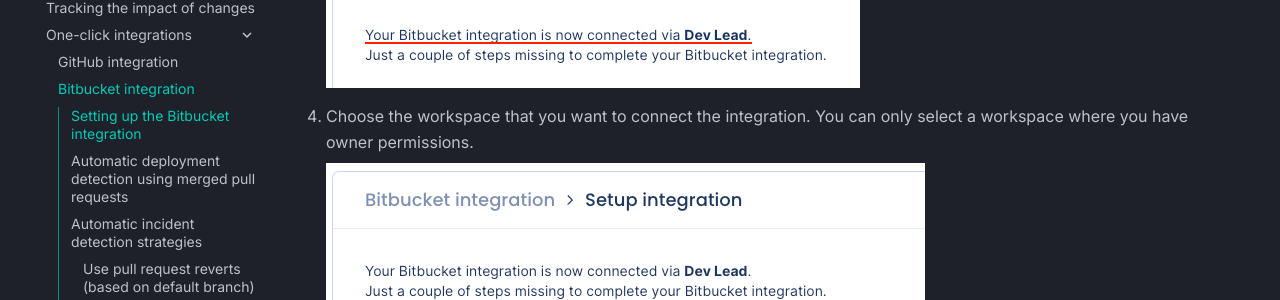
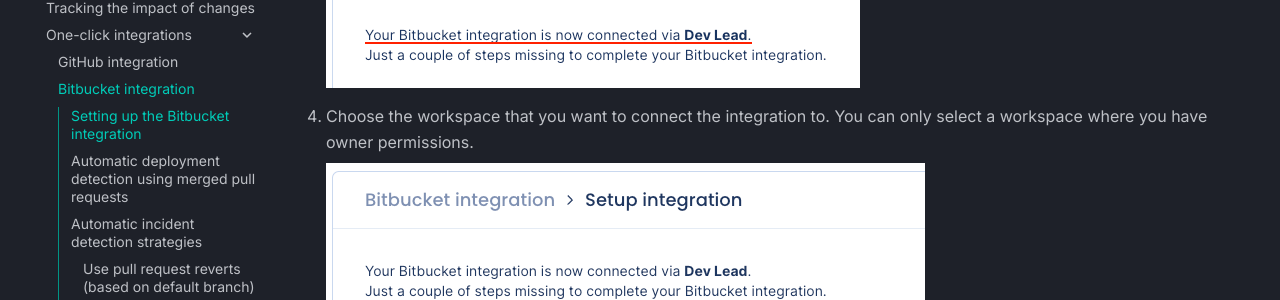
Before and after one commit to codacy/pulse-user-docs, an MkDocs documentation site: the page built from docs/one-click-integrations/bitbucket-integration.md, in a window 1280 px wide and 900 px high, scrolled down 1458 px. Shown: the part 154-454 px from the top of the window. Built offline with MkDocs 1.6.1 and Material for MkDocs 9.7.7, drawn with Linux system fonts in a browser that asks for light colours.

```diff
--- a/docs/one-click-integrations/bitbucket-integration.md
+++ b/docs/one-click-integrations/bitbucket-integration.md
@@ -34,7 +34,7 @@ To set up the Bitbucket integration:
 
     ![Pulse GitHub App installed successfully](images/bitbucket-installed-ok.png)
 
-1.  Choose the workspace that you want to connect the integration. You can only select a workspace where you have owner permissions.
+1.  Choose the workspace that you want to connect the integration to. You can only select a workspace where you have owner permissions.
 
     ![Choosing the Bitbucket workspace](images/bitbucket-workspace.png)
 
```
